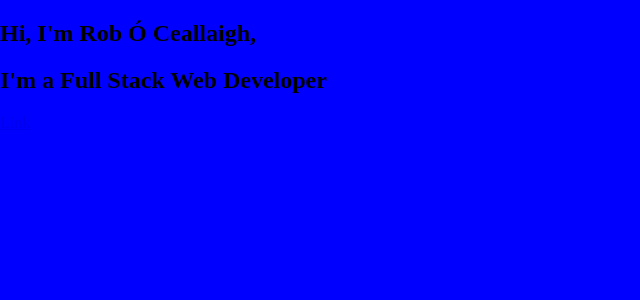
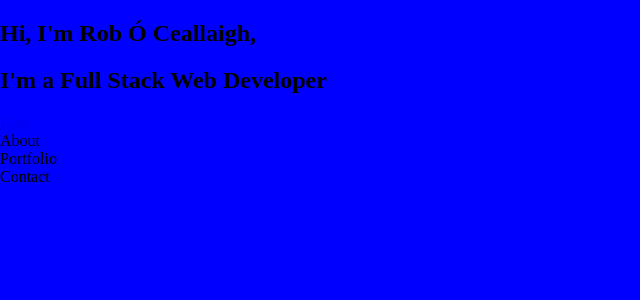
Before and after one commit to 1208kelly/portfolio-resume-02, a Django app: template templates/main.html in a window 1280 px wide. Shown: the top 300 px of the page, without its empty margins (0-640 px from the left). Run offline with Django 3.2, Linux system fonts and the light colour scheme; the template is opened without the code that fills it, so the values that code supplies are empty.

Commit message:
Updating css

```diff
--- a/static/css/style.css
+++ b/static/css/style.css
@@ -21,3 +21,13 @@ h1, h2, h3, h4, h5, h6, strong{
 p, li, span, label, input, textarea{
 
 }
+
+s1{
+    background-color: var(--mainColor);
+    border-bottom: var(--borderColor);
+}
+
+s2{
+    background-color: var(--secondaryColor);
+    border-bottom: var(--borderColor);
+}
--- a/templates/main.html
+++ b/templates/main.html
@@ -8,13 +8,31 @@
 </head>
 <body>
 
-    <section>
-        <div>
+    <section class="s1">
+        <div class="main-container">
             <h1>Hi, I'm Rob Ó Ceallaigh,</h1>
             <h1>I'm a Full Stack Web Developer</h1>
             <a href="#">Link</a>
         </div>
     </section>
 
+    <section class="s2">
+        <div class="main-container">
+            About
+        </div>
+    </section>
+
+    <section class="s1">
+        <div class="main-container">
+            Portfolio
+        </div>
+    </section>
+
+    <section class="s2">
+        <div class="main-container">
+            Contact
+        </div>
+    </section>
+
 </body>
 </html>
```
